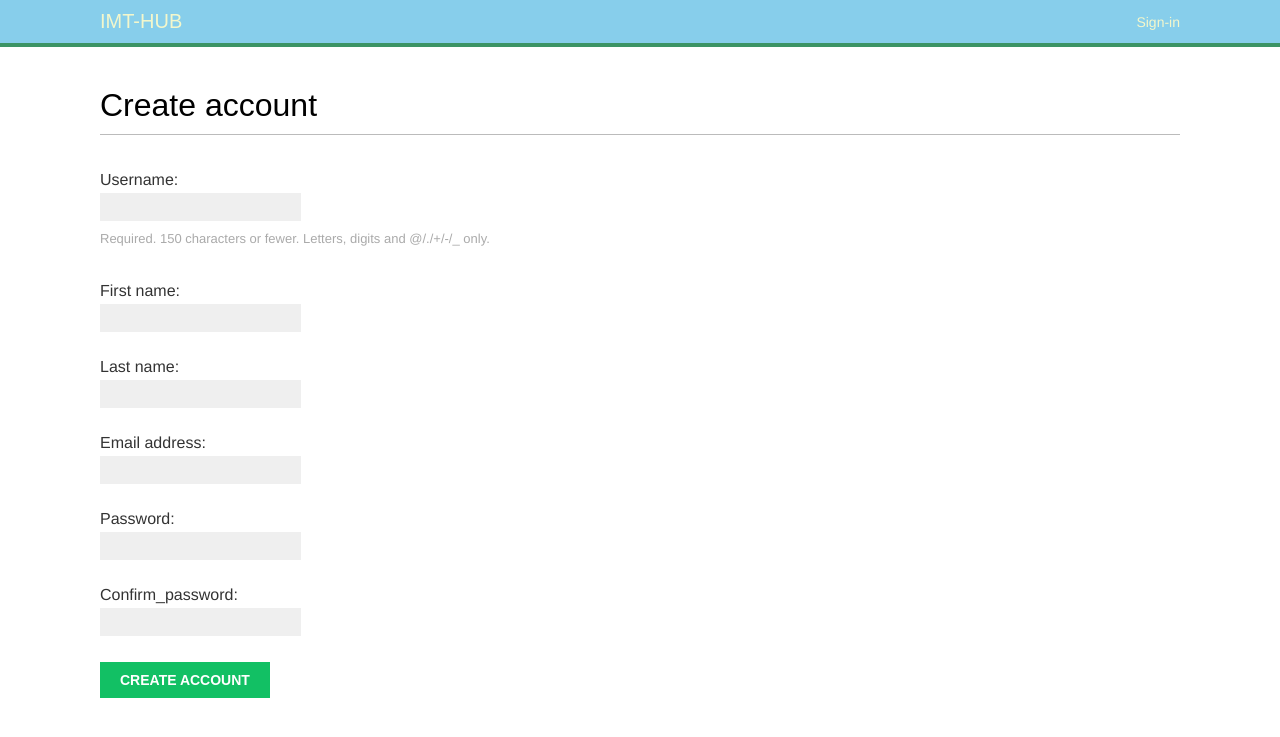
After one commit to Mountain-Michaelle/NetZeal, a Django app: page /account/register/ in a window 1280 px wide. The commit adds this page. Shown: the top 737 px of the page. Run offline with Django 3.2, Linux system fonts and the light colour scheme; some web fonts are replaced.

Commit message:
corrected password confirmation error

```diff
--- a/account/forms.py
+++ b/account/forms.py
@@ -7,17 +7,16 @@ class LoginForm(forms.Form):
 
 
 
-class UserRegistrationForm(forms.ModelForm):
-    password = forms.CharField(label='Password',
-                            widget=forms.PasswordInput)
-    password2 = forms.CharField(label='Confirm Password',
-                            widget=forms.PasswordInput),
+class UsersRegistrationForm(forms.ModelForm):
+    password = forms.CharField(label='Password', widget=forms.PasswordInput)
+    confirm_password = forms.CharField(label='Confirm_password', widget=forms.PasswordInput)
 
     class Meta:
         model = User
-        fields = ('username', 'first_name', 'email')
-    def clean_password2(self):
+        fields = ('username', 'first_name','last_name', 'email', 'password')
+
+    def clean_confirm_password(self):
         cd = self.cleaned_data
-        if cd['password'] != cd['password2']:
+        if cd['password'] != cd['confirm_password']:
             raise forms.ValidationError('Passord doesn\'t match.')
-        return cd['password2']
+        return cd['confirm_password']
--- a/account/static/css/base.css
+++ b/account/static/css/base.css
@@ -1,277 +1,310 @@
 @import url(http://fonts.googleapis.com/css?family=Muli);
-
 body {
-    margin:0;
-    padding:0;
-    font-family:helvetica, sans-serif;
+    margin: 0;
+    padding: 0;
+    font-family: helvetica, sans-serif;
 }
 
+
+}
 p {
     line-height: 1.8;
 }
-
 a {
-    color:#12c064;
-    text-decoration:none;
+    color: #12c064;
+    text-decoration: none;
 }
-
 a:hover {
-    color:#00a74f;
+    color: #00a74f;
 }
-
-h1, h2, h3, h4, h5 , h6 { font-family: 'Muli', sans-serif; font-weight:normal; }
-
+h1,
+h2,
+h3,
+h4,
+h5,
+h6 {
+    font-family: 'Muli', sans-serif;
+    font-weight: normal;
+}
 h1 {
-    border-bottom:1px solid #bbb;
-    padding:0 0 10px 0;
-    margin:10px 0 20px 0;
+    border-bottom: 1px solid #bbb;
+    padding: 0 0 10px 0;
+    margin: 10px 0 20px 0;
 }
-
 h2 {
-    margin:30px 0 20px;
+    margin: 30px 0 20px;
 }
-
 ol {
-    line-height:1.5;
+    line-height: 1.5;
 }
-
 #header {
-    padding:10px 100px;
-    font-size:14px;
-    background:#12c064;
-    color:#fff;
-    border-bottom:4px solid #1cdf78;
-    overflow:auto;
+    padding: 10px 100px;
+    font-size: 14px;
+    background: #87ceeb;
+    color: #fff;
+    border-bottom: 4px solid #3c9465;
+    overflow: auto;
 }
-
 #header .logo {
     font-family: 'Muli', sans-serif;
-    float:left;
-    color:#f3f7cc;
-    font-size:20px;
-    margin-right:10%;
+    float: left;
+    color: #f3f7cc;
+    font-size: 20px;
+    margin-right: 10%;
 }
-
 #header ul.menu {
-    list-style:none;
-    float:left;
-    margin:0;
-    padding:0;
+    list-style: none;
+    float: left;
+    margin: 0;
+    padding: 0;
 }
 #header ul.menu li {
-    float:left;
-    padding:4px 10px;
+    float: left;
+    padding: 4px 10px;
 }
-
-#header ul.menu li.selected a, #header ul.menu li.selected a:hover {
-    color:#1b6d32;
-    font-weight:bold;
+#header ul.menu li.selected a,
+#header ul.menu li.selected a:hover {
+    color: #1b6d32;
+    font-weight: bold;
 }
-
 #header a {
-    color:#f3f7cc;
+    color: #f3f7cc;
 }
 #header a:hover {
-    color:#fff;
+    color: #fff;
 }
-
 #header .user {
-    float:right;
-    padding-top:4px;
+    float: right;
+    padding-top: 4px;
 }
-
 #content {
-    padding:30px 100px;
+    padding: 30px 100px;
 }
 
 /* forms */
 form {
-    overflow:auto;
+    float: center;
+    overflow: auto;
+}
+form p {
+    width: 100%;
+    overflow: auto;
+}
+label {
+    float: left;
+    clear: both;
+    color: #333;
+    margin-bottom: 4px;
+}
+input,
+textarea {
+    clear: both;
+    float: left;
+    margin: 0 0 10px;
+    background: #efefef;
+    border: 0;
+    padding: 6px 10px;
+    font-size: 14px;
+}
+input[type=submit],
+a.button {
+    font-weight: bold;
+    background: #12c064;
+    color: #fff;
+    padding: 10px 20px;
+    font-size: 14px;
+    text-transform: uppercase;
+}
+.errorlist {
+    color: #cc0033;
+    float: left;
+    clear: both;
+    padding-left: 10px;
+}
+.helptext {
+    margin: 0 0 20px 0;
+    color: #aaa;
+    clear: both;
+    float: left;
+    font-size: 13px;
 }
 
-form p {
-    width:100%;
-    overflow:auto;
-}
-
-label {
-    float:left;
-    clear:both;
-    color:#333;
-    margin-bottom:4px;
-}
-input, textarea {
-    clear:both;
-    float:left;
-    margin:0 0 10px;
-    background:#efefef;
-    border:0;
-    padding:6px 10px;
-    font-size:14px;
-}
-input[type=submit], a.button {
-    font-weight:bold;
-    background:#12c064;
-    color:#fff;
-    padding:10px 20px;
-    font-size:14px;
-    text-transform:uppercase;
-}
-.errorlist {
-    color:#cc0033;
-    float:left;
-    clear:both;
-    padding-left:10px;
-}
-.helptext {
-    margin:0 0 20px 0;
-    color:#aaa;
-    clear:both;
-    float:left;
-    font-size:13px;
-}
 /* messages */
 ul.messages {
-    margin:10px 100px;
-    padding:0;
-    list-style-type:
-    none;
+    margin: 10px 100px;
+    padding: 0;
+    list-style-type: none;
 }
 ul.messages li.success,
 ul.messages li.warning,
 ul.messages li.error,
 ul.messages li.info {
-    margin:0;
-    padding:14px 20px;
-    list-style:none;
-    color:#fff;
+    margin: 0;
+    padding: 14px 20px;
+    list-style: none;
+    color: #fff;
 }
-
-ul.messages li.success { background:#81ce81; }
-ul.messages li.success a { color:#0ac33e; }
-
-ul.messages li.error { background:#a30029; color:#e9828e; }
-ul.messages li.error a { color:#e9828e; }
-
-ul.messages li.info { background:#faffae; color:#696b4e; }
-ul.messages li.info a { color:#1586de; }
-
-ul.messages li.warning { background:#de9404; }
-ul.messages li.warning a { color:#f49000; }
-
+ul.messages li.success {
+    background: #81ce81;
+}
+ul.messages li.success a {
+    color: #0ac33e;
+}
+ul.messages li.error {
+    background: #a30029;
+    color: #e9828e;
+}
+ul.messages li.error a {
+    color: #e9828e;
+}
+ul.messages li.info {
+    background: #faffae;
+    color: #696b4e;
+}
+ul.messages li.info a {
+    color: #1586de;
+}
+ul.messages li.warning {
+    background: #de9404;
+}
+ul.messages li.warning a {
+    color: #f49000;
+}
 ul.messages li a.close {
-    margin:0;
-    float:right;
-    opacity:1;
-    border:0;
-    box-shadow:none;
-    text-shadow:none;
+    margin: 0;
+    float: right;
+    opacity: 1;
+    border: 0;
+    box-shadow: none;
+    text-shadow: none;
 }
-
 .login-form {
-    float:left;
+    float: left;
 }
 
 /* social-auth */
 .social {
-    float:right;
+    float: right;
 }
 .social li {
-    list-style:none;
-    padding:10px 20px;
-    margin:0 0 10px 0;
+    list-style: none;
+    padding: 10px 20px;
+    margin: 0 0 10px 0;
 }
 .social li a {
-    width:100%;
-    height:100%;
-    display:block;
-    color:#fff;
+    width: 100%;
+    height: 100%;
+    display: block;
+    color: #fff;
 }
-.social li.facebook { background:#3b5399; }
-.social li.twitter { background:#00cffa; }
-.social li.google { background:#de1710; }
-
+.social li.facebook {
+    background: #3b5399;
+}
+.social li.twitter {
+    background: #00cffa;
+}
+.social li.google {
+    background: #de1710;
+}
 
 /* images */
-
-.image-preview, .image-detail {
-    max-width:300px;
-    float:left;
-    margin:0 20px 20px 0;
+.image-preview,
+.image-detail {
+    max-width: 300px;
+    float: left;
+    margin: 0 20px 20px 0;
 }
-.image-detail { margin-top:20px; }
+.image-detail {
+    margin-top: 20px;
+}
 .image-info div {
-    padding:20px 0;
-    overflow:auto;
+    padding: 20px 0;
+    overflow: auto;
 }
 .count {
-    color:#aaa;
-    border:3px solid #bbb;
-    border-radius:26px;
-    padding:10px 20px;
-    margin:20px 10px 0;
+    color: #aaa;
+    border: 3px solid #bbb;
+    border-radius: 26px;
+    padding: 10px 20px;
+    margin: 20px 10px 0;
 }
-a.like, a.follow { float:right; margin-top:-8px; }
-
-#image-list { overflow:auto; }
+a.like,
+a.follow {
+    float: right;
+    margin-top: -8px;
+}
+#image-list {
+    overflow: auto;
+}
 #image-list .image {
-    float:left;
-    width:220px;
-    height:300px;
-    margin:0 10px 10px 10px;
-    border-top:8px solid #12c064;
-    background:#eee;
+    float: left;
+    width: 220px;
+    height: 300px;
+    margin: 0 10px 10px 10px;
+    border-top: 8px solid #12c064;
+    background: #eee;
 }
-#image-list img { width:220px; height:220px; }
-#image-list .info { padding:10px; }
-#image-list .info a { color:#333; }
+#image-list img {
+    width: 220px;
+    height: 220px;
+}
+#image-list .info {
+    padding: 10px;
+}
+#image-list .info a {
+    color: #333;
+}
 .image-likes div {
-    float:left;
-    width:auto;
-    padding:10px;
-    text-align:center;
+    float: left;
+    width: auto;
+    padding: 10px;
+    text-align: center;
 }
 .image-likes img {
-    width:120px;
-    height:120px;
-    border-radius:50%;
+    width: 120px;
+    height: 120px;
+    border-radius: 50%;
 }
 
 /* users */
 #people-list img {
-    width:180px;
-    height:180px;
-    border-radius:50%;
-    margin-bottom:20px;
+    width: 180px;
+    height: 180px;
+    border-radius: 50%;
+    margin-bottom: 20px;
 }
 #people-list .user {
-    width:180px;
-    float:left;
-    overflow:auto;
-    padding:10px;
+    width: 180px;
+    float: left;
+    overflow: auto;
+    padding: 10px;
 }
-#people-list .info { text-align:center; }
+#people-list .info {
+    text-align: center;
+}
 img.user-detail {
-    border-radius:50%;
-    float:left;
+    border-radius: 50%;
+    float: left;
 }
 .profile-info {
-    float:left;
-    overflow:auto;
-    margin-right:20px;
+    float: left;
+    overflow: auto;
+    margin-right: 20px;
 }
-.image-container { margin-top:40px; }
+.image-container {
+    margin-top: 40px;
+}
 
 /* actions */
 .action {
-    clear:both;
-    overflow:auto;
+    clear: both;
+    overflow: auto;
 }
 .action .images {
-    float:left;
-    margin:0 10px 10px 0;
+    float: left;
+    margin: 0 10px 10px 0;
 }
 .action .date {
-    font-style:italic;
-    color:#ccc;
+    font-style: italic;
+    color: #ccc;
 }
--- a/account/templates/account/base.html
+++ b/account/templates/account/base.html
@@ -8,7 +8,7 @@
   </head>
   <body>
     <div id="header">
-      <span class="logo">NetZeal</span>
+      <span class="logo">IMT-HUB</span>
       {% if request.user.is_authenticated %}
         <ul class="menu">
           <li {% if section == "dashboard" %}class="selected"{%endif%}>
--- /dev/null
+++ b/account/templates/account/register.html
@@ -0,0 +1,12 @@
+{% extends "account/base.html" %}
+
+{% block title %}Create account{% endblock title %}
+
+{% block content %}
+<h1> Create account </h1>
+<form action="." method="post">
+{{ user_form.as_p }}
+{% csrf_token %}
+<p><input type="submit" value="Create account"></p>
+</form>
+{% endblock %}
--- a/account/urls.py
+++ b/account/urls.py
@@ -20,6 +20,8 @@ urlpatterns = [
             name='password_reset_done'),
     path('reset/<uidb64>/<token>/', auth_views.PasswordResetConfirmView.as_view(),
                 name='password_reset_confirm'),
-    path('reset/done', auth_views.PasswordResetCompleteView.as_view(),
-            name='password_reset_complete' ),
+    path('reset/done', auth_views.PasswordResetCompleteView.as_view(),name='password_reset_complete'),
+
+    path('register/', views.register, name='register'),
+
 ]
--- a/account/views.py
+++ b/account/views.py
@@ -2,7 +2,7 @@ from django.contrib.auth.models import User
 from django.shortcuts import render
 from django.http import HttpResponse
 from django.contrib.auth import authenticate, login
-from .forms import LoginForm, UserRegistrationForm
+from .forms import LoginForm, UsersRegistrationForm
 from django.contrib.auth.decorators import login_required
 
 # Create your views here.
@@ -11,36 +11,6 @@ def dashboard(request):
     return render(request,
                     'account/dashboard.html',
                     {'section': 'dashboard'})
-
-
-
-def register(request):
-    if request.method == 'POST':
-        user_form = UserRegistrationForm(request.POST)
-        if user_form.is_valid():
-            # Create a new user object but avoid saving it yet
-            new_user = user_form.save(commit=False)
-            #set the chosen password
-            new_user.set_password(
-                        user_form.cleaned_data['password'])
-            # save the user object
-            new_user.save()
-            return render(request,
-                        'accoutn/register_done.html',
-                        {'new_user': new_user})
-    else:
-        user_form = UserRegistrationForm()
-    return render(request,
-                'account/register.html',
-                {'user_form':user_form})
-
-
-
-
-
-
-
-
 
 def user_login(request):
     if request.method == 'POST':
@@ -64,21 +34,23 @@ def user_login(request):
         form = LoginForm()
     return render(request, 'account/login.html', {'form':form})
 
+
 def register(request):
     if request.method == 'POST':
-        user_form = UserRegistrationForm(reqest.POST)
+        user_form = UsersRegistrationForm(request.POST)
         if user_form.is_valid():
-            # Create User object but don't save it.
+            # Create a new user object but avoid saving it yet
             new_user = user_form.save(commit=False)
-            #Set the chosen password
+            #set the chosen password
             new_user.set_password(
-                user_form.cleaned_data['password']
-            )
-            # Now save the user object
+                        user_form.cleaned_data['password'])
+            # save the user object
             new_user.save()
-            return render(request, 'account/register_done.html',
-            {'new-user': new_user})
+            return render(request,
+                        'account/register_done.html',
+                        {'new_user': new_user})
     else:
-        user_form = UserRegistrationForm()
+        user_form = UsersRegistrationForm()
     return render(request,
-                    'account/register.html', {'user_form': user_form})
+                'account/register.html',
+                {'user_form':user_form})
```
Also changed, not shown: account/templates/account/register_done.html (added, +10 -0 lines).
